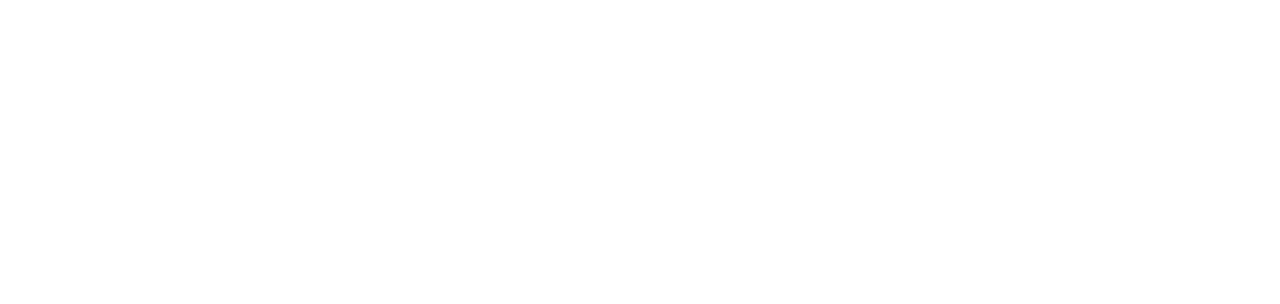
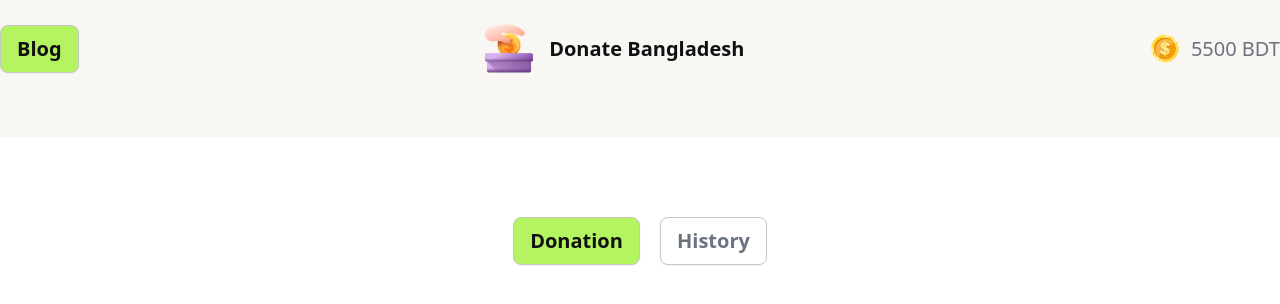
Before and after one commit to AfrojaSultana44/Donate-Bangladesh, a plain HTML site: page index.html in a window 1280 px wide. Drawn offline with nearby package versions, Linux system fonts and the light colour scheme.

Commit message:
Navbar ui completed

```diff
--- a/index.html
+++ b/index.html
@@ -1,11 +1,64 @@
 <!DOCTYPE html>
 <html lang="en">
-<head>
-    <meta charset="UTF-8">
-    <meta name="viewport" content="width=device-width, initial-scale=1.0">
-    <title>Document</title>
-</head>
-<body>
+  <head>
+    <meta charset="UTF-8" />
+    <meta name="viewport" content="width=device-width, initial-scale=1.0" />
+    <title>Donate Bangladesh</title>
+    <!-- daisyUI Cdn -->
+    <link
+      href="https://cdn.jsdelivr.net/npm/daisyui@4.12.10/dist/full.min.css"
+      rel="stylesheet"
+      type="text/css"
+    />
+    <script src="https://cdn.tailwindcss.com"></script>
 
-</body>
+    <!-- Google font -->
+    <link rel="preconnect" href="https://fonts.googleapis.com" />
+    <link rel="preconnect" href="https://fonts.gstatic.com" crossorigin />
+    <link
+      href="https://fonts.googleapis.com/css2?family=Lexend:wght@100..900&display=swap"
+      rel="stylesheet"
+    />
+  </head>
+  <body class="bg-[#FFFFFF]">
+    <header class="bg-[#F9F7F3]">
+      <nav
+        class="lg:container w-full mx-auto flex justify-between items-center pt-6 pb-16"
+      >
+        <div>
+          <button
+            class="btn btn-active bg-[#B4F461] text-xl font-semibold text-[#111111]"
+          >
+            Blog
+          </button>
+        </div>
+        <div class="flex items-center">
+          <img src="./assets/logo.png" alt="logo" />
+          <span class="ml-4 text-[#111111] text-xl font-semibold"
+            >Donate Bangladesh</span
+          >
+        </div>
+        <div class="flex items-center">
+          <img src="./assets/coin.png" alt="" />
+          <span class="ml-3 text-xl font-medium text-gray-500">5500 BDT</span>
+        </div>
+      </nav>
+    </header>
+    <main class="lg:container w-full mx-auto">
+      <section class="mt-20">
+        <div class="text-center">
+          <button
+            class="btn btn-active bg-[#B4F461] text-xl font-semibold text-[#111111]"
+          >
+            Donation
+          </button>
+          <button
+            class="btn btn-active bg-white text-xl font-semibold text-gray-500 ml-4"
+          >
+            History
+          </button>
+        </div>
+      </section>
+    </main>
+  </body>
 </html>
--- a/tailwind.config.js
+++ b/tailwind.config.js
@@ -0,0 +1,8 @@
+/** @type {import('tailwindcss').Config} */
+module.exports = {
+    content: ["./src/**/*.{html,js}"],
+    theme: {
+      extend: {},
+    },
+    plugins: [],
+  }
```
